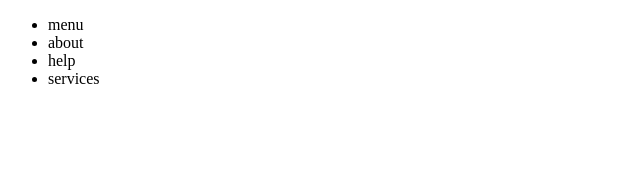
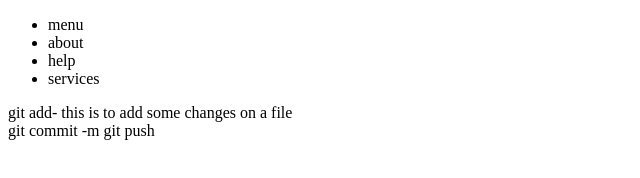
Before and after one commit to MACHMOSES/PROJECT-X, a plain HTML site: page index.html in a window 1280 px wide. Shown: the whole page, without its empty margins (0-640 px from the left). Drawn offline with Linux system fonts and the light colour scheme.

```diff
--- a/index.html
+++ b/index.html
@@ -25,6 +25,12 @@
             </div>
         </nav>
     </header>
+    <p>
+        git add- this is to add some changes on a file <br>
+         git commit -m
+         git push
+
+    </p>
     <script src="./index.js"></script>
 </body>
 </html>
```
Also changed, not shown: 1 other file.
